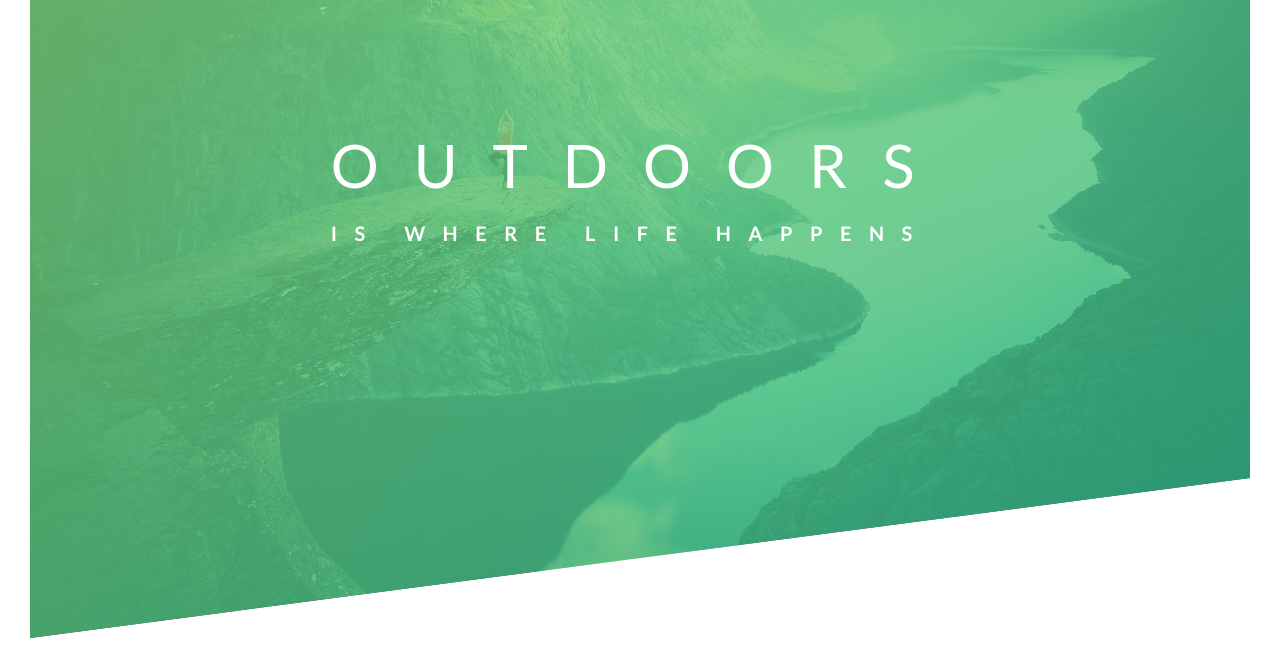
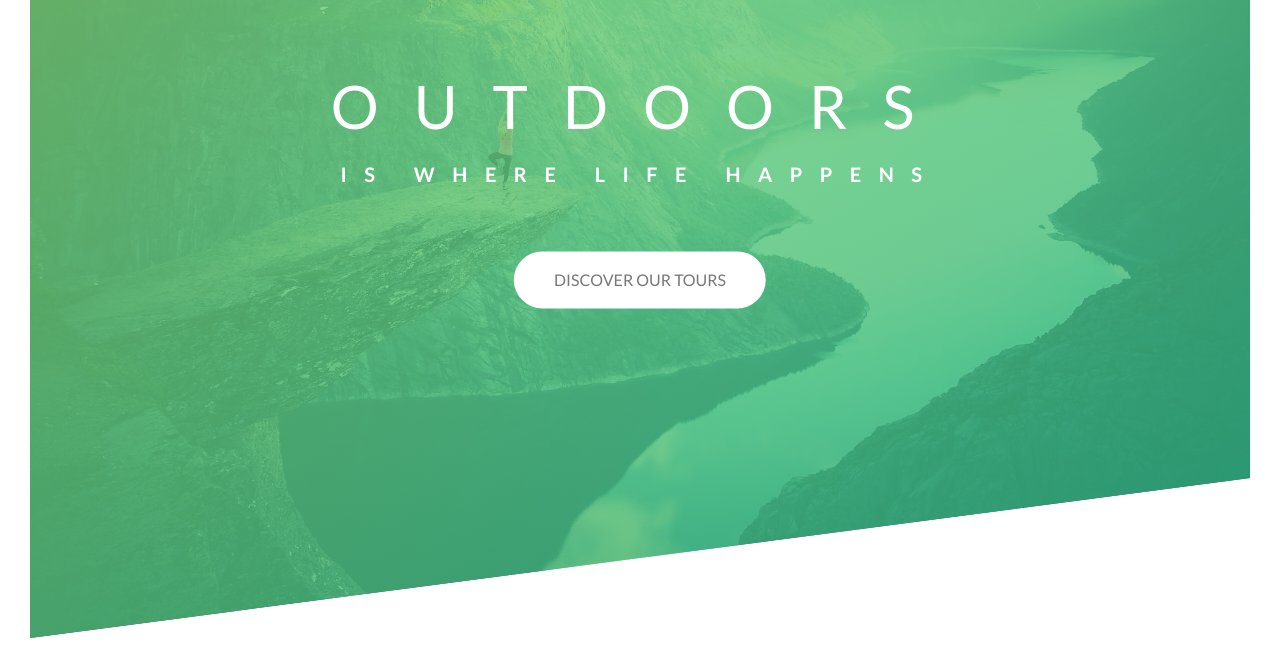
Before and after one commit to sethgabrielbrady/natours, a plain HTML site: page starter/index.html in a window 1280 px wide. Shown: the part 152-820 px from the top of the page. Drawn offline with Linux system fonts and the light colour scheme; files that its build step writes are made by us from their sources.

Commit message:
updated button with animation properties

```diff
--- a/starter/css/style.css
+++ b/starter/css/style.css
@@ -48,11 +48,13 @@ body{
   top:40%;
   left:50%;
   transform: translate(-50%, -50%);
+  text-align: center;
 }
 .heading-primary{
   color:#fff;
   text-transform: uppercase;
   backface-visibility: hidden;
+  margin-bottom:60px;
 }
 .heading-primary-main {
   display: block;
@@ -97,3 +99,28 @@ body{
     transform:translate(0);
   }
 }
+
+.btn:link,
+.btn:visited{
+  text-transform: uppercase;
+  text-decoration: none;
+  padding:15px 40px;
+  display: inline-block;
+  border-radius:100px;
+  transition: all .2s;
+}
+
+.btn:hover {
+  transform: translateY(-3px);
+  box-shadow: 0 10px 20px rgba(0,0,0,.2);
+}
+
+.btn:active {
+  transform: translateY(-1px);
+  box-shadow: 0 5px 10px rgba(0,0,0,.2);
+}
+
+.btn-white {
+  background-color: #fff;
+  color: #777;
+}
--- a/starter/index.html
+++ b/starter/index.html
@@ -15,13 +15,16 @@
     <body>
 
         <header class="header">
-          <div class='logo-box'><img src='img/logo-white.png' alt="logo" class="logo"></div>
+          <div class='logo-box'>
+            <img src='img/logo-white.png' alt="logo" class="logo">
+          </div>
 
           <div class='text-box'>
             <h1 class='heading-primary'>
               <span class='heading-primary-main'>Outdoors</span>
               <span class='heading-primary-sub '>is where life happens</span>
             </h1>
+            <a href="#" class="btn btn-white">Discover our tours</a>
           </div>
 
         </header>
```
